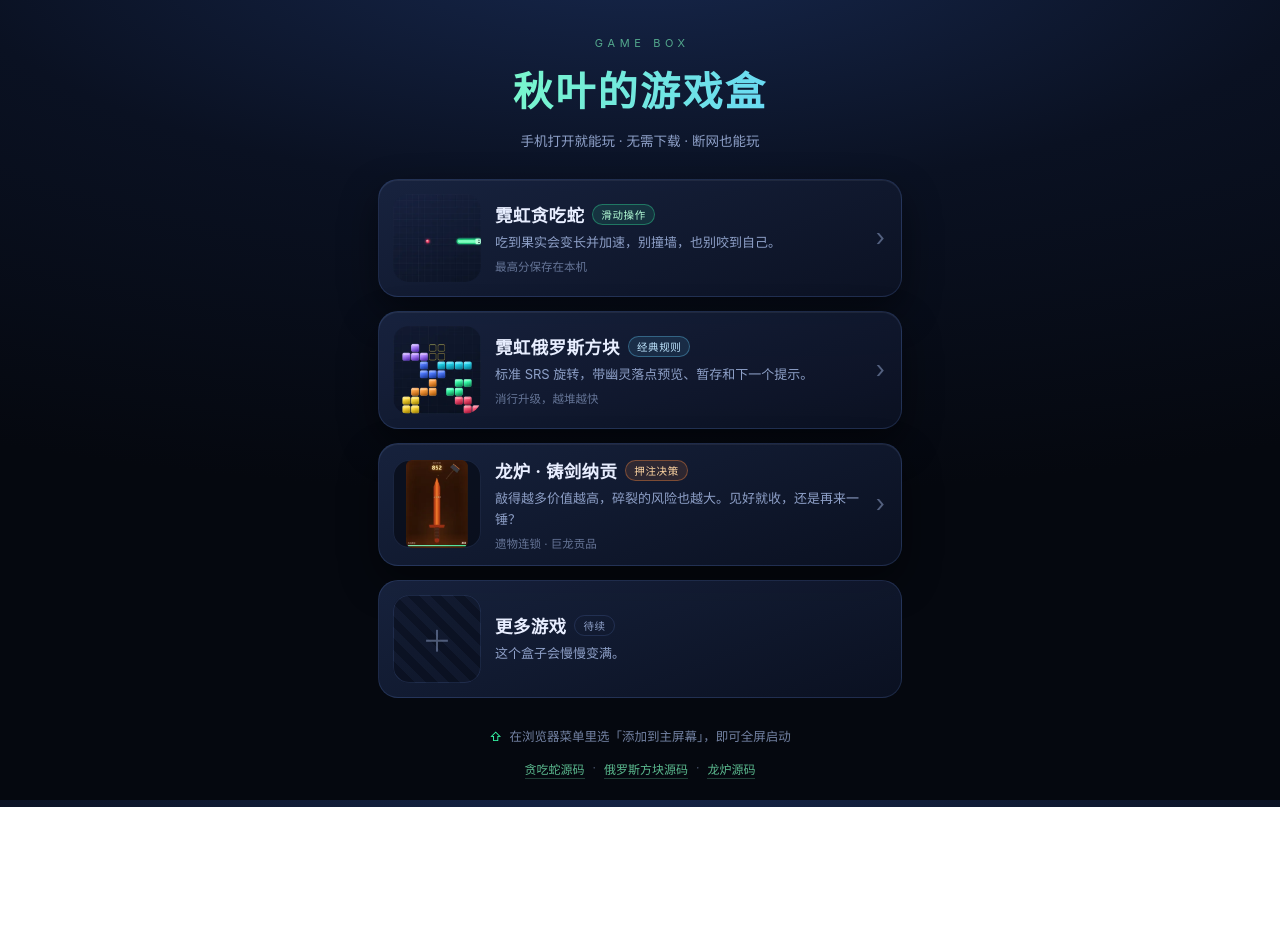
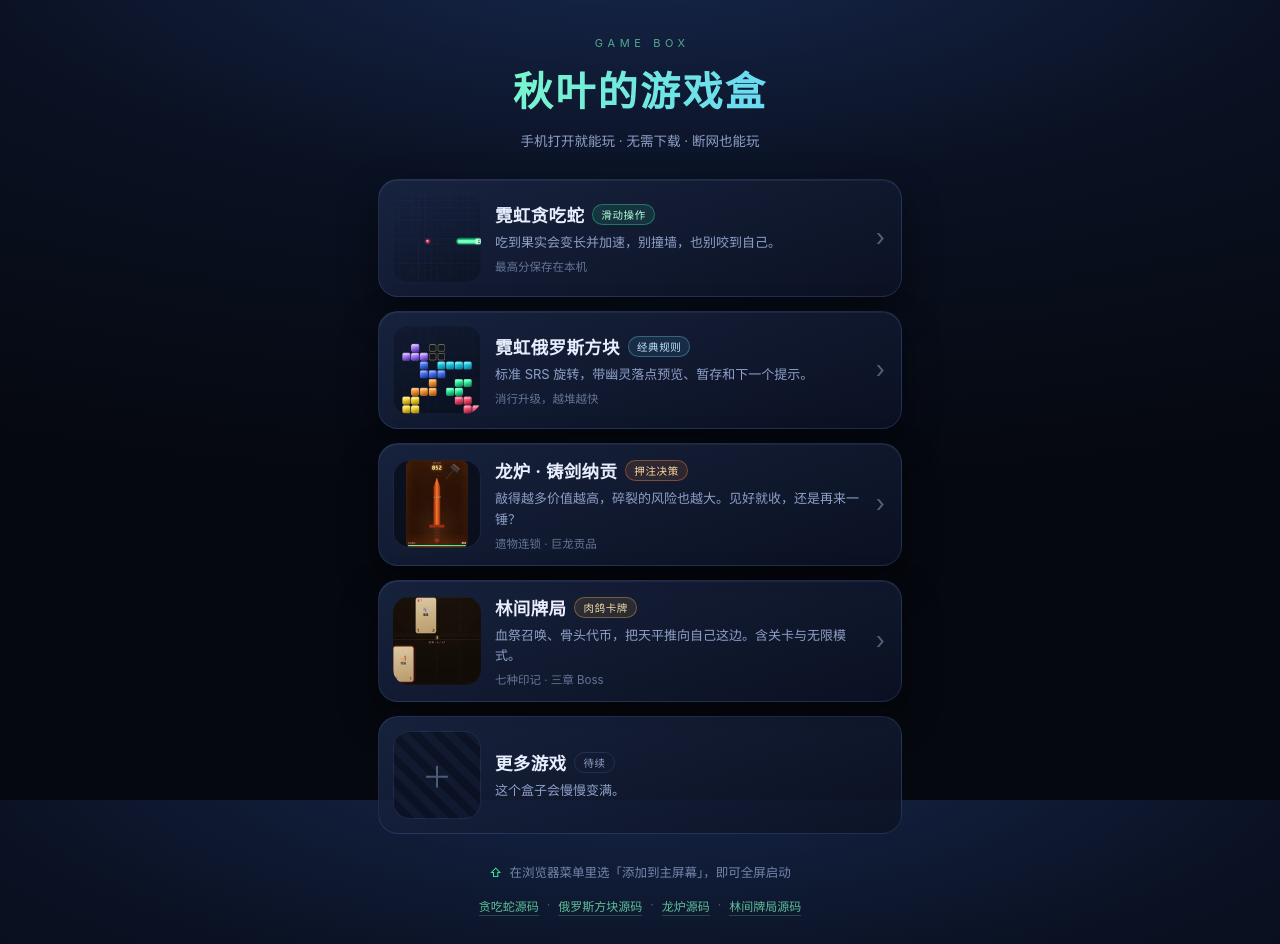
Before and after one commit to qiuye-AuTumnNight/qiuye-AuTumnNight.github.io, a plain HTML site: page index.html in a window 1280 px wide. Before the commit the page ends 807 px from the top, so only its background shows below. Drawn offline with Linux system fonts and the light colour scheme.

Commit message:
feat: 接入第四个游戏「林间牌局」
- 新增卡片与封面（WebP + PNG 回退）
- 封面加入 sw.js 预缓存白名单
- 页脚增加林间牌局源码入口

```diff
--- a/index.html
+++ b/index.html
@@ -79,6 +79,24 @@
       <span class="card__arrow" aria-hidden="true">›</span>
     </a>
 
+    <a class="card" href="https://qiuye-autumnnight.github.io/inscrypt-like/">
+      <span class="card__cover">
+        <picture>
+          <source srcset="./covers/cover-cardgame.webp" type="image/webp">
+          <img src="./covers/cover-cardgame.png" alt="" width="300" height="300" loading="lazy" decoding="async">
+        </picture>
+      </span>
+      <span class="card__body">
+        <span class="card__head">
+          <span class="card__title">林间牌局</span>
+          <span class="card__tag card__tag--card">肉鸽卡牌</span>
+        </span>
+        <span class="card__desc">血祭召唤、骨头代币，把天平推向自己这边。含关卡与无限模式。</span>
+        <span class="card__meta">七种印记 · 三章 Boss</span>
+      </span>
+      <span class="card__arrow" aria-hidden="true">›</span>
+    </a>
+
     <div class="card card--soon" aria-disabled="true">
       <span class="card__cover card__cover--soon">＋</span>
       <span class="card__body">
@@ -102,6 +120,8 @@
       <a href="https://github.com/qiuye-AuTumnNight/tetris">俄罗斯方块源码</a>
       <span aria-hidden="true">·</span>
       <a href="https://github.com/qiuye-AuTumnNight/dragon-forge">龙炉源码</a>
+      <span aria-hidden="true">·</span>
+      <a href="https://github.com/qiuye-AuTumnNight/inscrypt-like">林间牌局源码</a>
     </p>
   </footer>
 </div>
--- a/styles.css
+++ b/styles.css
@@ -176,6 +176,12 @@ body {
   background: rgba(255, 138, 61, .12);
 }
 
+.card__tag--card {
+  color: #f0d9a8;
+  border-color: rgba(217, 163, 74, .42);
+  background: rgba(217, 163, 74, .13);
+}
+
 .card__tag--tetris {
   color: #bfe6ff;
   border-color: rgba(101, 208, 255, .34);
--- a/sw.js
+++ b/sw.js
@@ -22,6 +22,8 @@ const ASSETS = new Set([
   '/covers/cover-tetris.png',
   '/covers/cover-forge.webp',
   '/covers/cover-forge.png',
+  '/covers/cover-cardgame.webp',
+  '/covers/cover-cardgame.png',
 ]);
 
 self.addEventListener('install', (event) => {
```
Also changed, not shown: covers/cover-cardgame.png (added), covers/cover-cardgame.webp (added), 1 other file.
